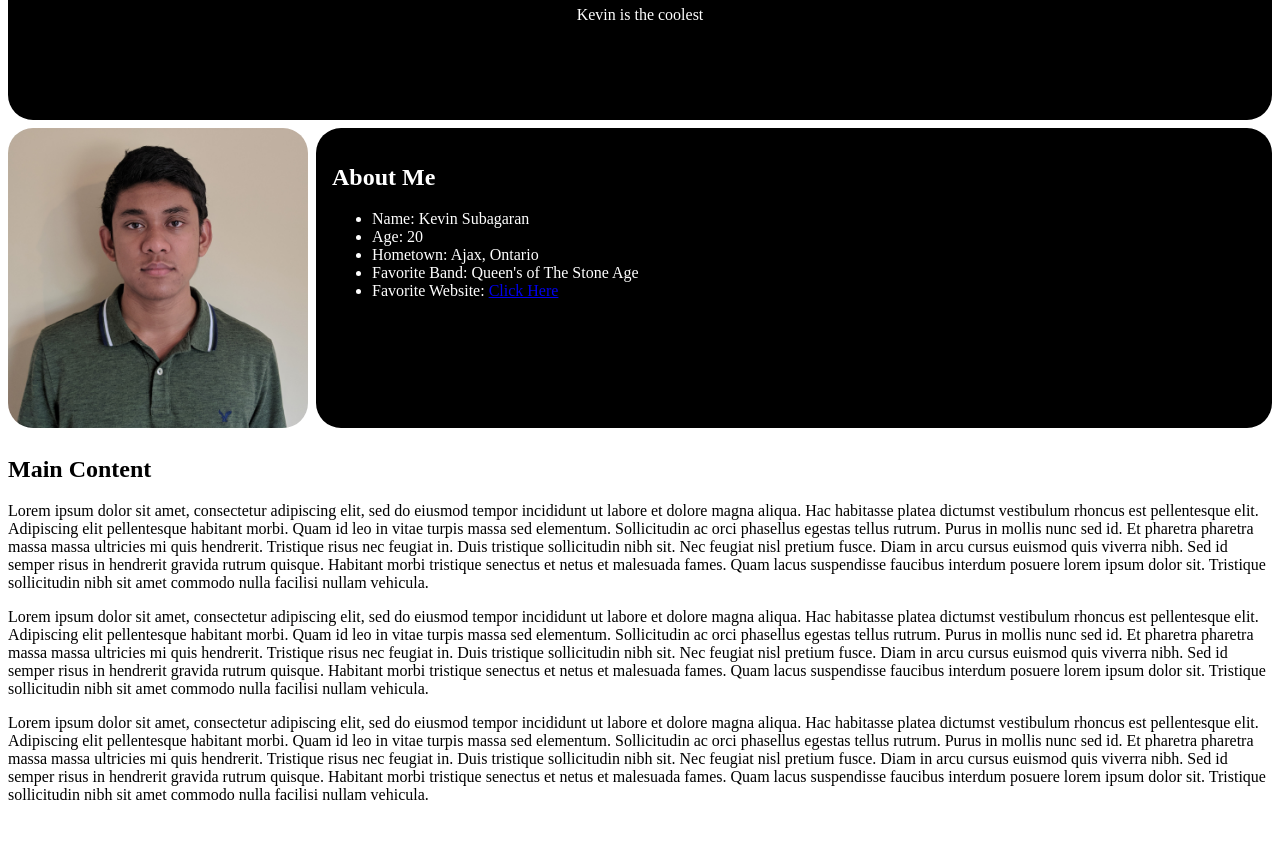
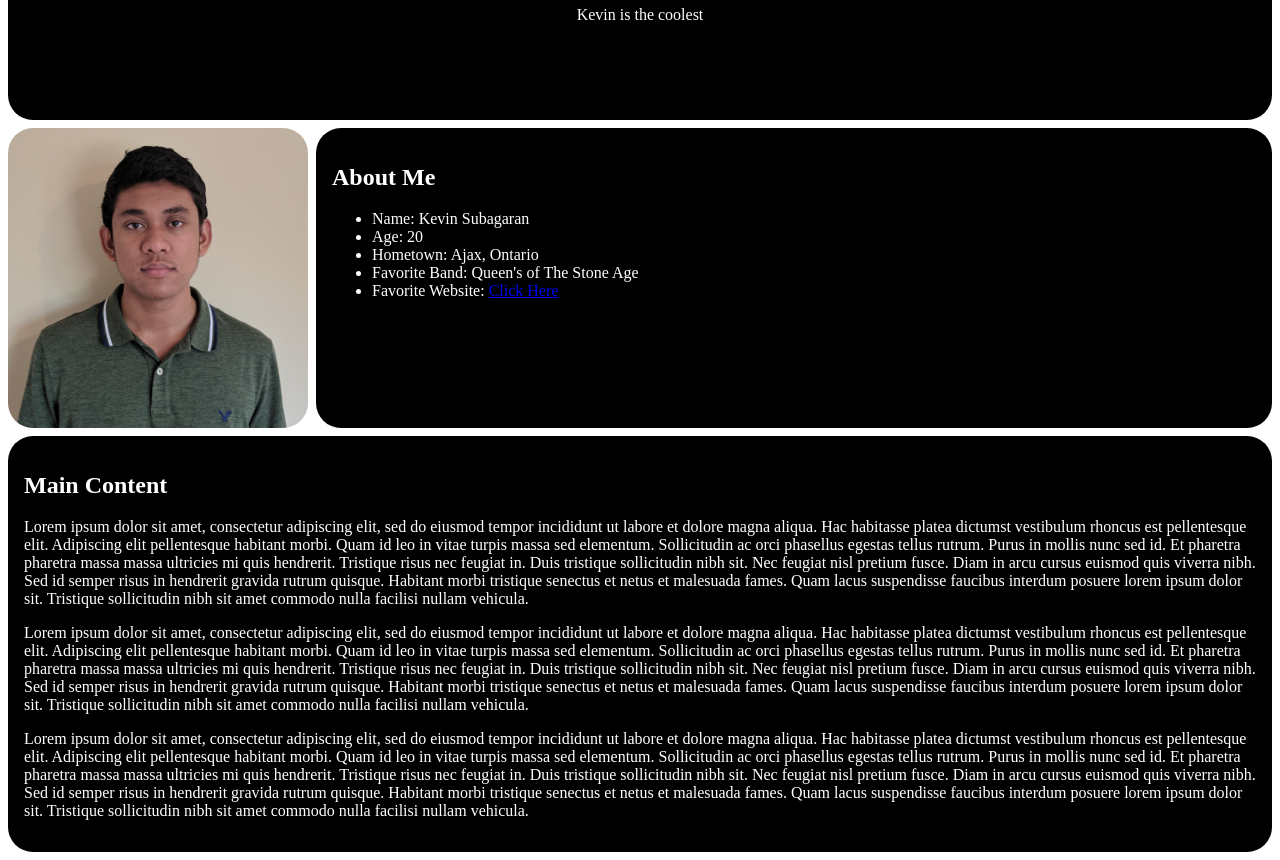
Before and after one commit to GDSC-Queens/GDSC-Website-Workshop, a plain HTML site: page index.html in a window 1280 px wide. Shown: the part 183-1043 px from the top of the page. Before the commit the page ends 1003 px from the top, so only its background shows below. Drawn offline with Linux system fonts and the light colour scheme.

Commit message:
💄 Style Main Content

```diff
--- a/style.css
+++ b/style.css
@@ -35,3 +35,12 @@
   color: white;
   border-radius: 25px;
 }
+
+/* Main Content */
+#main-content {
+  margin: 0px 0px 8px 0px;
+  padding: 16px;
+  background: black;
+  border-radius: 25px;
+  color: white;
+}
```
